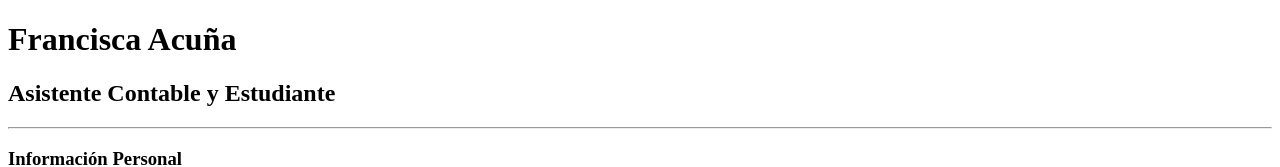
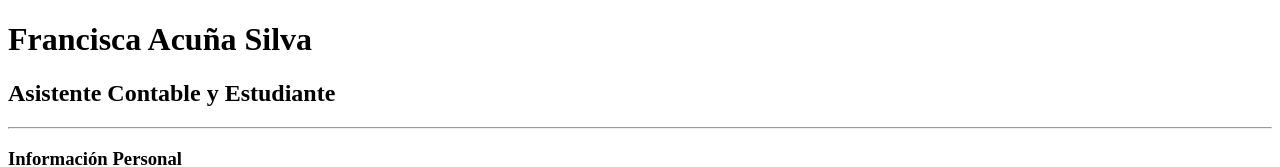
Before and after one commit to Francisca2130/Francisca2130.github.io, a plain HTML site: page index.html in a window 1280 px wide. Shown: the top 167 px of the page. Drawn offline with Linux system fonts and the light colour scheme.

Commit message:
Update index.html

```diff
--- a/index.html
+++ b/index.html
@@ -6,7 +6,7 @@
     <title>Mi GitHub Page</title>
 </head>
 <body>
-    <h1>Francisca Acuña</h1>
+    <h1>Francisca Acuña Silva</h1>
     <h2>Asistente Contable y Estudiante</h2>
     <hr>
 
```
